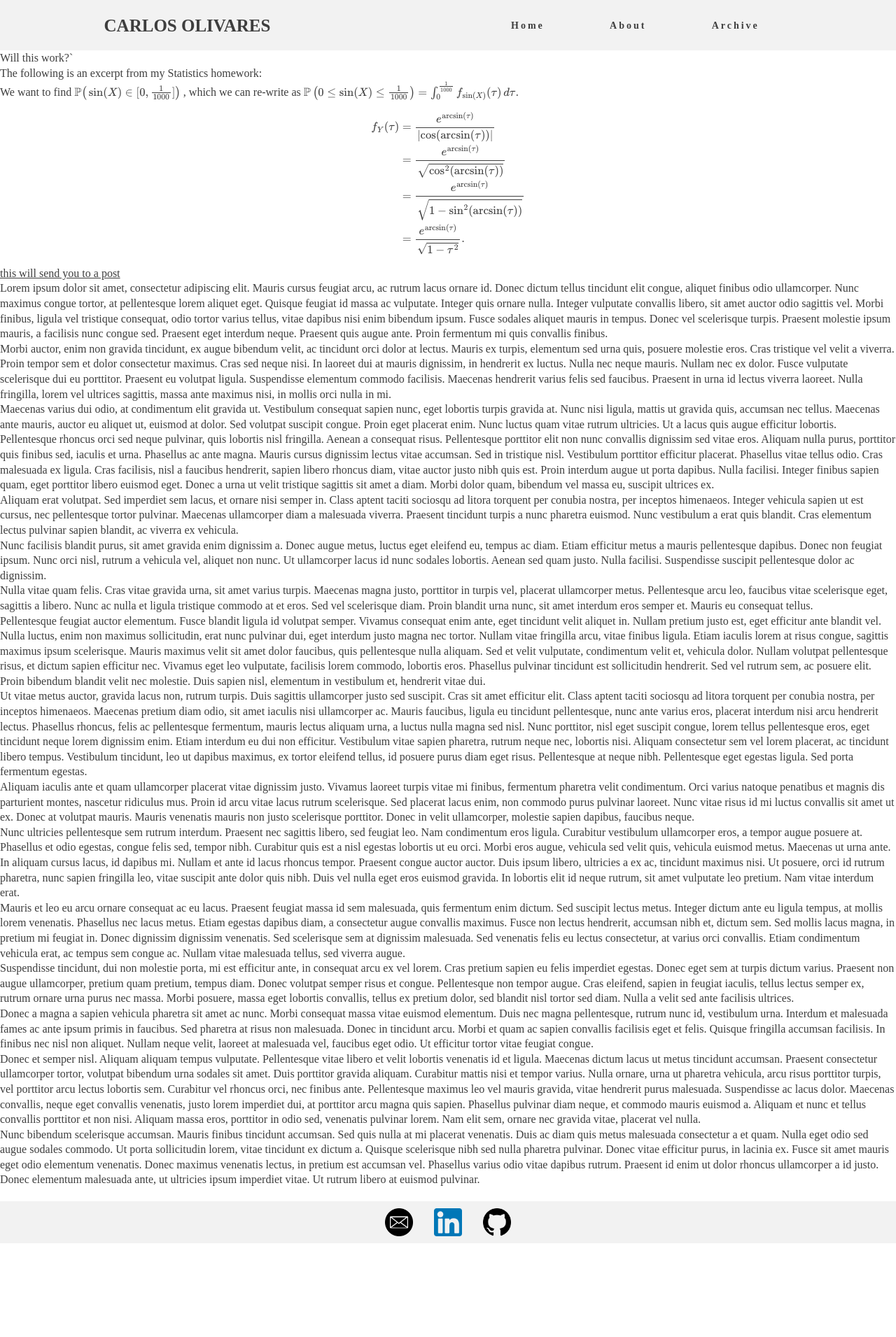
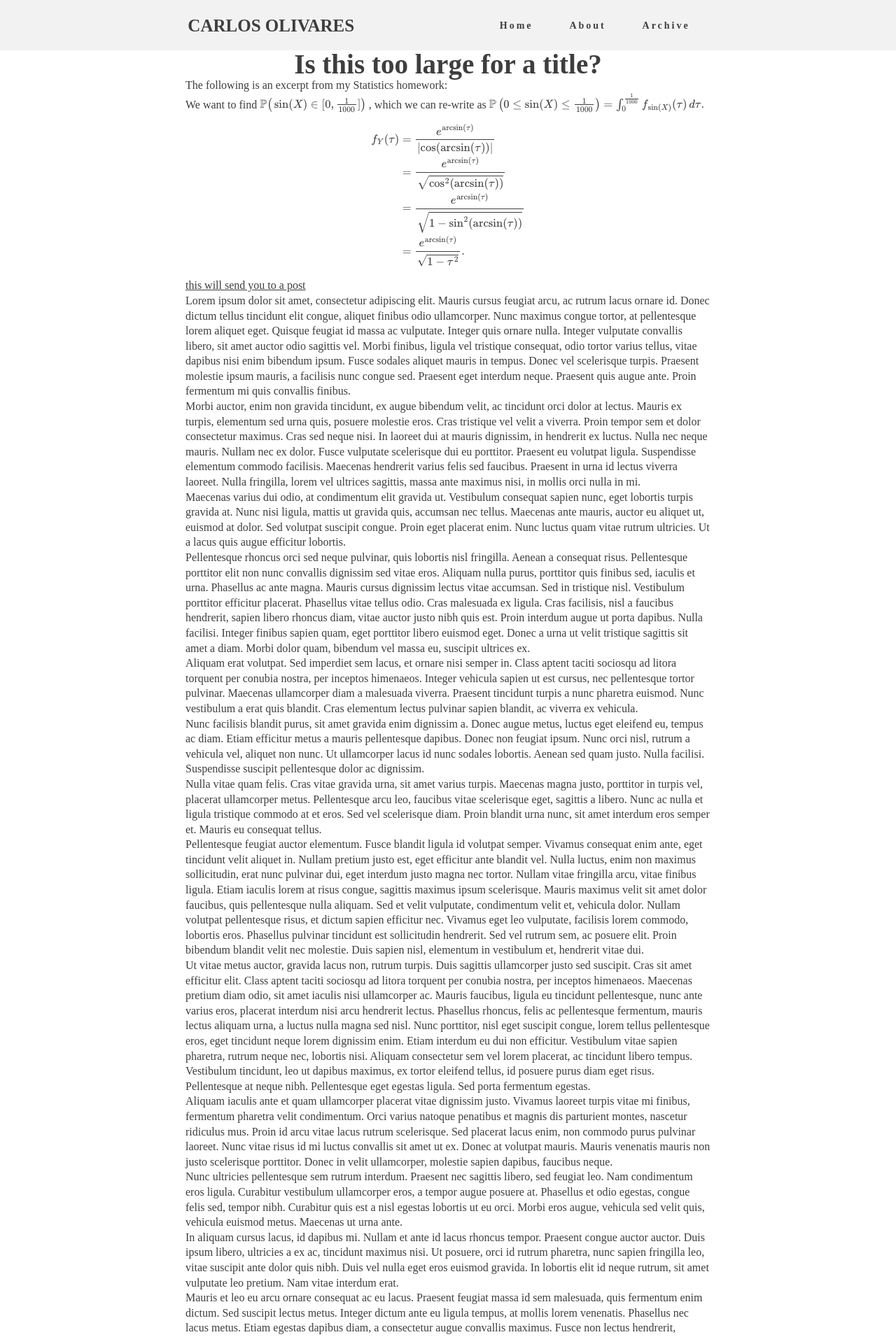
Before and after one commit to cao826/website, a Jekyll site: the page built from index.markdown, in a window 1280 px wide. Shown: the top 1911 px of the page at 70% size. Built offline with Jekyll 4.4.1, drawn with Linux system fonts in a browser that asks for light colours; before the commit the page ends 1780 px from its top, so only the background shows below that.

Commit message:
Adding responsive design for larger monitors.
I changed the old content wrapper to a page-wrapper and created a new
content wrapper for the actual content of the post or page, then I
added:

1. max-width: 750px;
2. margin: 0 auto;

These two things should center the content and make them no longer than
750px.

I also added media queries to center the text and make it lik 85% wide
instead of 100% like last time (for the smallest media queries)

```diff
--- a/_includes/body.html
+++ b/_includes/body.html
@@ -1,7 +1,11 @@
 <body>
+    <div class="page-wrapper">
+    <div class="nav-extend">
+    {% include navbar.html %}
+    </div>
     <div class="content">
-    {% include navbar.html %}
     {{ content }}
+    </div>
     <script type="text/javascript" src="/assets/js/navbar.js"></script>
     </div>
     {% include footer.html %}
--- a/assets/css/navbar.css
+++ b/assets/css/navbar.css
@@ -13,6 +13,7 @@ h1{
 h2{
     font-size: 39.06px;
     line-height: 1;
+    text-align: center;
 }
 
 h3{
@@ -30,12 +31,17 @@ h5{
     line-height: 1;
 }
 
-.content{
-    min-height: calc(100vh - 80px)
+.page-wrapper{
+    min-height: calc(100vh - 80px);
 }
 
-.content p{
+.page-wrapper p{
     line-height: 1.35;
+}
+
+.nav-extend{
+    width: 100%;
+    background-color: #F2F2F2;
 }
 
 nav{
@@ -45,8 +51,10 @@ nav{
     align-items: center;
     min-height: 8vh;
     background-color: #F2F2F2;
+    width: 100%;
+    max-width: 925px;
+    margin: 0 auto;
 }
-
 
 .logo{
     text-transform: uppercase;
@@ -80,6 +88,12 @@ nav{
     background-color: #3E3E3E;
     margin: 5px;
     transition: all 0.3s ease;
+ }
+
+ .content{
+     width: 80%;
+     margin: 0 auto;
+     max-width: 750px;
  }
 
  @media screen and (max-width:1024px){
@@ -117,6 +131,10 @@ nav{
     .burger{
         display: block;
         cursor: pointer;
+    }
+
+    .content{
+        width: 90%;
     }
 
  }
--- a/index.markdown
+++ b/index.markdown
@@ -6,7 +6,7 @@ layout: default
 title: Homepage
 ---
 
-Will this work?`
+## Is this too large for a title?
 
 
 The following is an excerpt from my Statistics homework:
```
